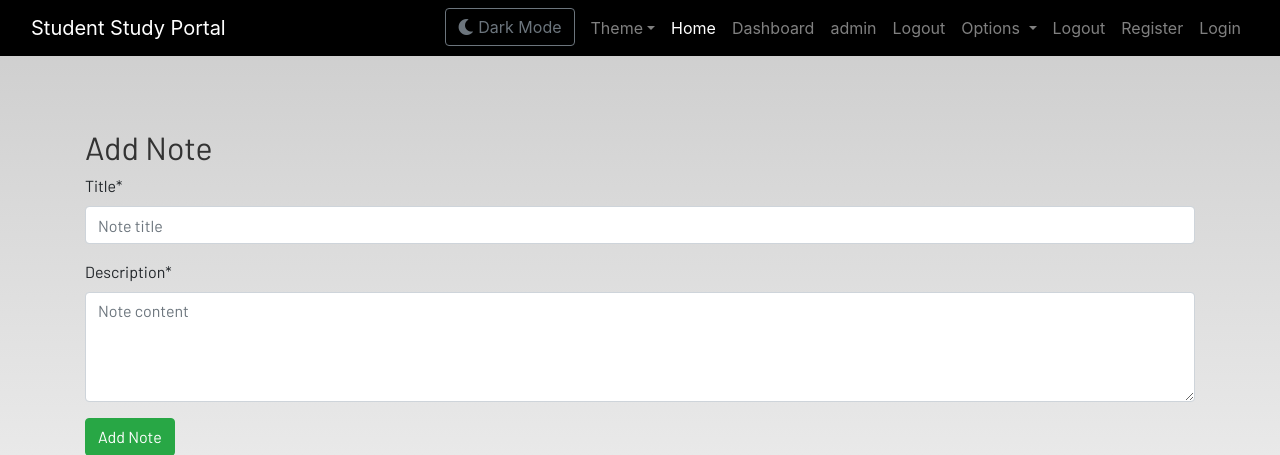
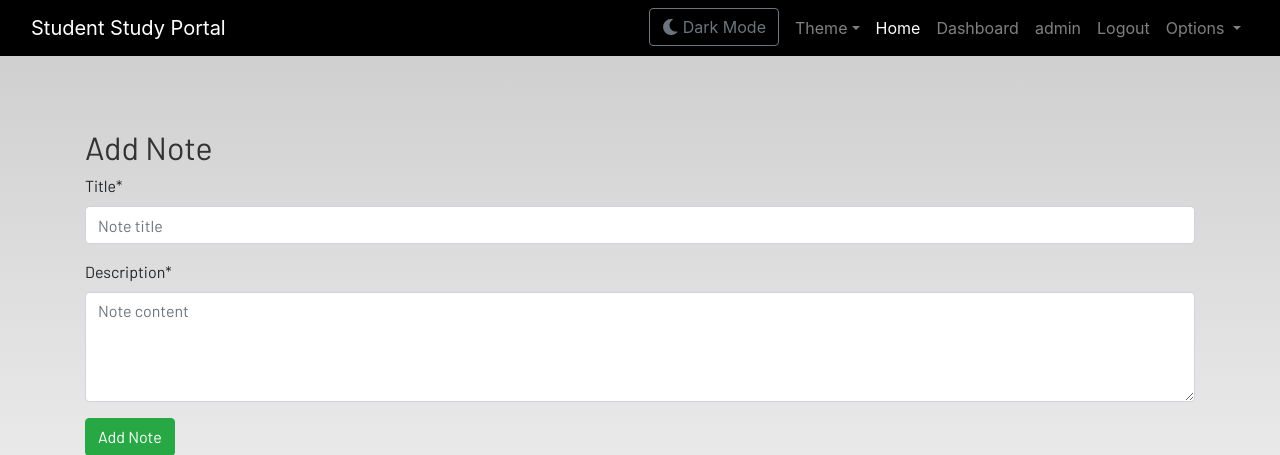
Before and after one commit to prasannapbhurke/student-portal, a Django app: page /add-note/ in a window 1280 px wide. Shown: the top 455 px of the page. Run offline with Django 5.2, Linux system fonts and the light colour scheme; a user stored in the database is signed in; parts of the project's set-up code (start-up, migrations or seed data) failed here and were passed over; some libraries are stand-ins or nearby versions; some web fonts are replaced.

Commit message:
Remove duplicate nav items (Register/Login) from base.html; keep only conditional auth links

```diff
--- a/project file/Youtube/django/studentstudyportal/dashboard/templates/dashboard/base.html
+++ b/project file/Youtube/django/studentstudyportal/dashboard/templates/dashboard/base.html
@@ -83,16 +83,6 @@
                  <a class="dropdown-item" href="{% url 'calendar' %}">Calendar</a>
                  <a class="dropdown-item" href="{% url 'study_sessions' %}">Study Sessions</a>
                </div>
-            </li>
-
-            <li class="nav-item">
-              <a class="nav-link" href="#">Logout</a>
-            </li>
-            <li class="nav-item">
-              <a class="nav-link" href="#">Register</a>
-            </li>
-            <li class="nav-item">
-              <a class="nav-link" href="#">Login</a>
              </li>
            </ul>
          </div>
```
Lines whose indentation alone changed are shown as unchanged.
